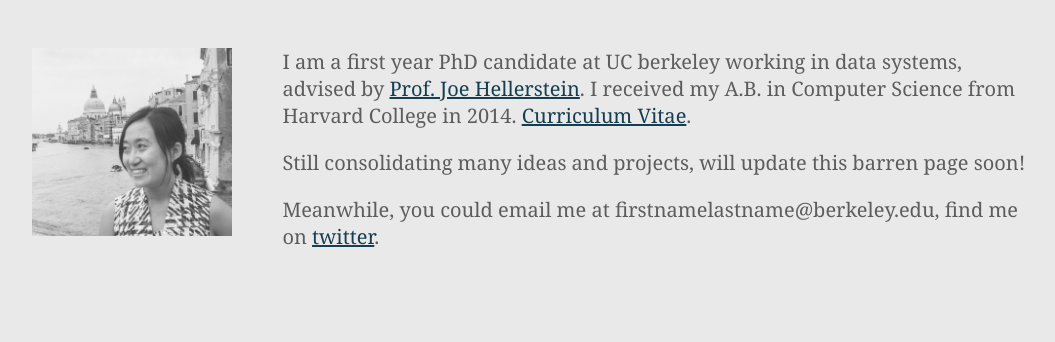
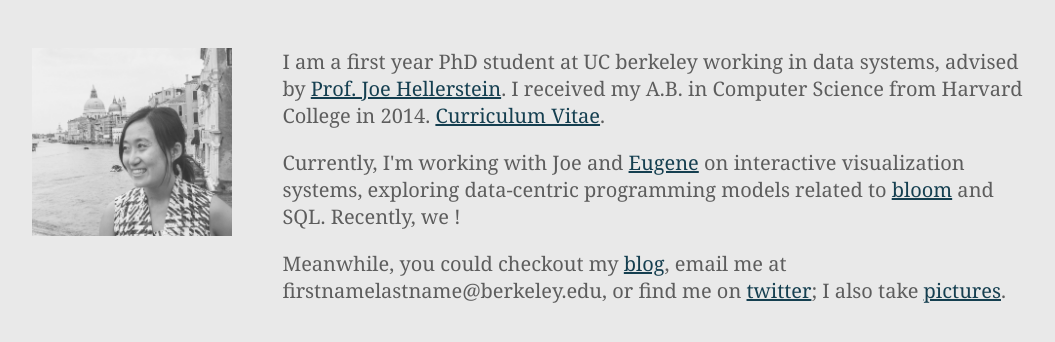
Before and after one commit to yifanwu/academicsite, a plain HTML site: page index.html in a window 1280 px wide. Shown: the part 96-438 px from the top of the page, without its empty margins (112-1167 px from the left). Drawn offline with Linux system fonts and the light colour scheme.

Commit message:
adding paper

```diff
--- a/index.html
+++ b/index.html
@@ -8,11 +8,10 @@
   <body>
     <div id="name"><h1>Yifan Wu</h1></div>
     <img id="picture" src="assets/yifan.jpg" alt="Yifan Wu" width="200px">
-    <div id="bio"><p>I am a first year PhD candidate at UC berkeley working in data systems, advised by <a href="http://db.cs.berkeley.edu/jmh/">Prof. Joe Hellerstein</a>. I received my A.B. in Computer Science from Harvard College in 2014. <a href="assets/yifanwu_cv.pdf">Curriculum Vitae</a>.</p></div>
+    <div id="bio"><p>I am a first year PhD student at UC berkeley working in data systems, advised by <a href="http://db.cs.berkeley.edu/jmh/">Prof. Joe Hellerstein</a>. I received my A.B. in Computer Science from Harvard College in 2014. <a href="assets/yifanwu_cv.pdf">Curriculum Vitae</a>.</p></div>
+    <div id="more"><p>Currently, I'm working with Joe and <a href="http://www.cs.columbia.edu/~ewu/">Eugene</a> on interactive visualization systems, exploring data-centric programming models related to <a href='http://bloom-lang.net/'>bloom</a> and SQL. Recently, we !</p></div>
 
-    <div id="more"><p>Still consolidating many ideas and projects, will update this barren page soon!</p></div>
-
-    <div id="contact"><p>Meanwhile, you could email me at firstnamelastname@berkeley.edu, find me on <a href="https://twitter.com/yifanwu">twitter</a>.</p></div>
+    <div id="contact"><p>Meanwhile, you could checkout my <a href="http://bit.ly/yifanisms">blog</a>, email me at firstnamelastname@berkeley.edu, or find me on <a href="https://twitter.com/yifanwu">twitter</a>; I also take <a href="https://www.behance.net/yifanwu">pictures</a>.</p></div>
 
 
 
```
Also changed, not shown: 1 other file.
